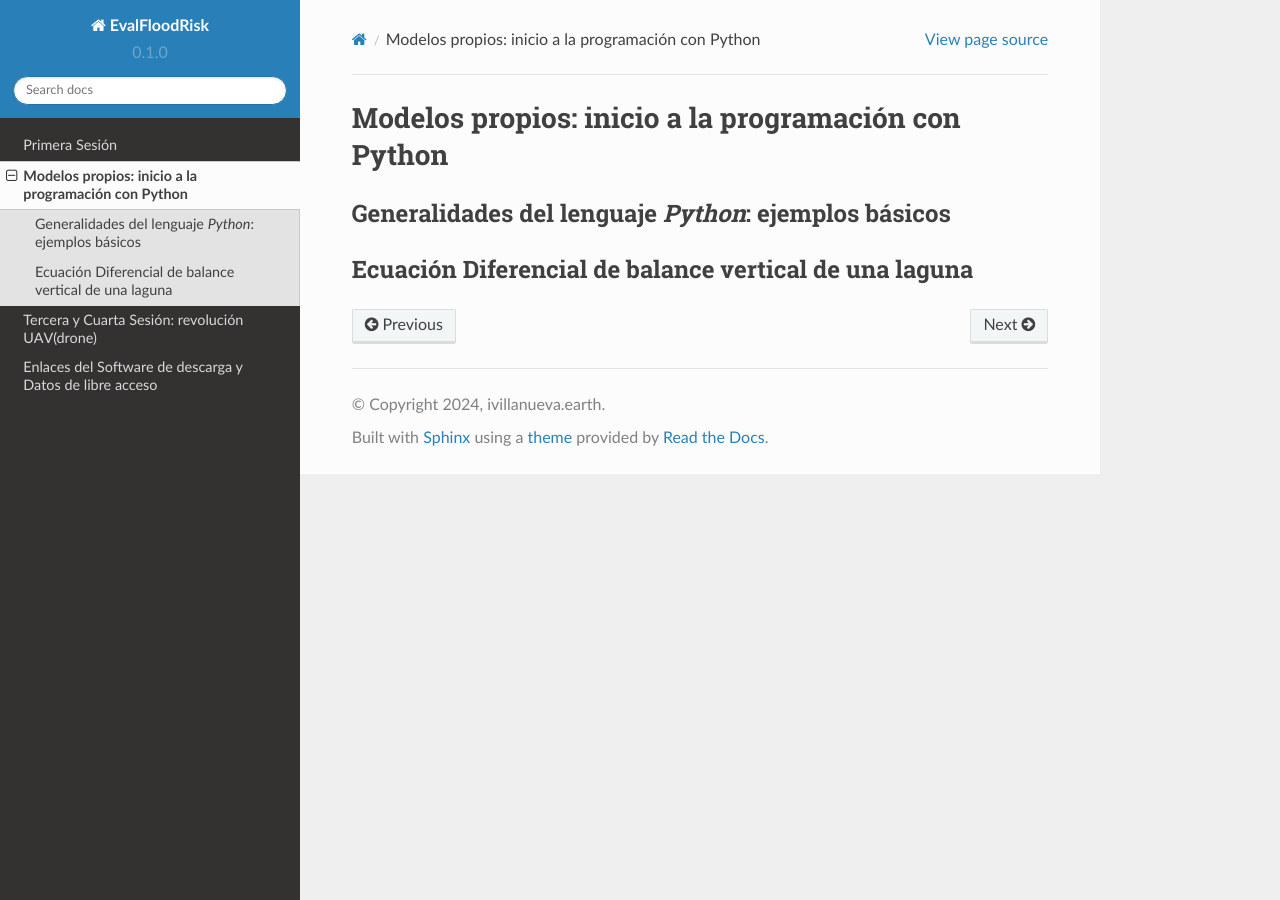
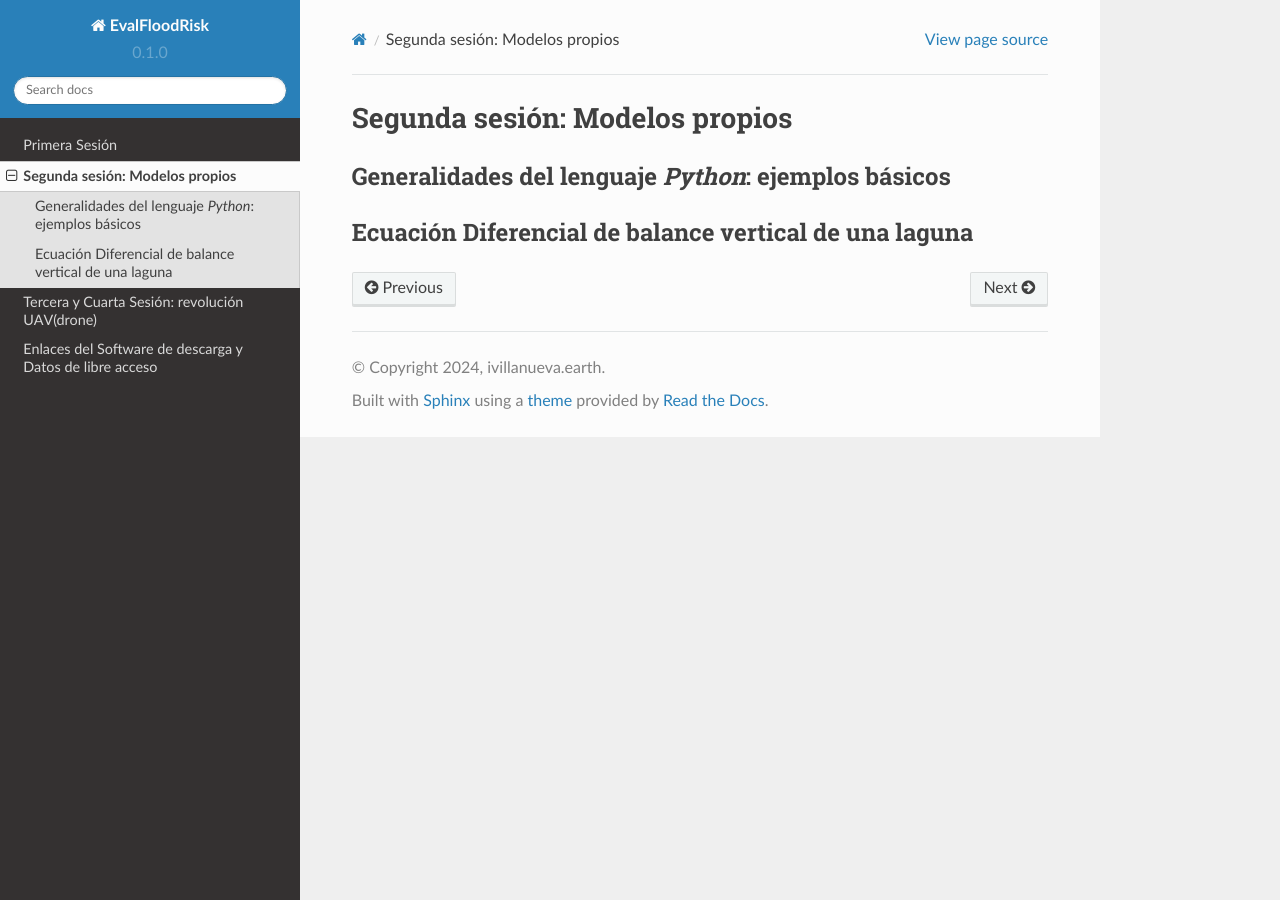
Before and after one commit to ivillamadrid/EvalFloodRisk_RSSWE, a Sphinx documentation site: the page built from docs/source/D2.rst, in a window 1280 px wide. Built offline with Sphinx 7.4.7 and the Read the Docs theme 2.0.0, drawn with Linux system fonts in a browser that asks for light colours.

Commit message:
Update D2.rst

```diff
--- a/docs/source/D2.rst
+++ b/docs/source/D2.rst
@@ -1,5 +1,5 @@
-Modelos propios: inicio a la programación con Python
-====================================================
+Segunda sesión: Modelos propios
+===============================
 
 
 
```
